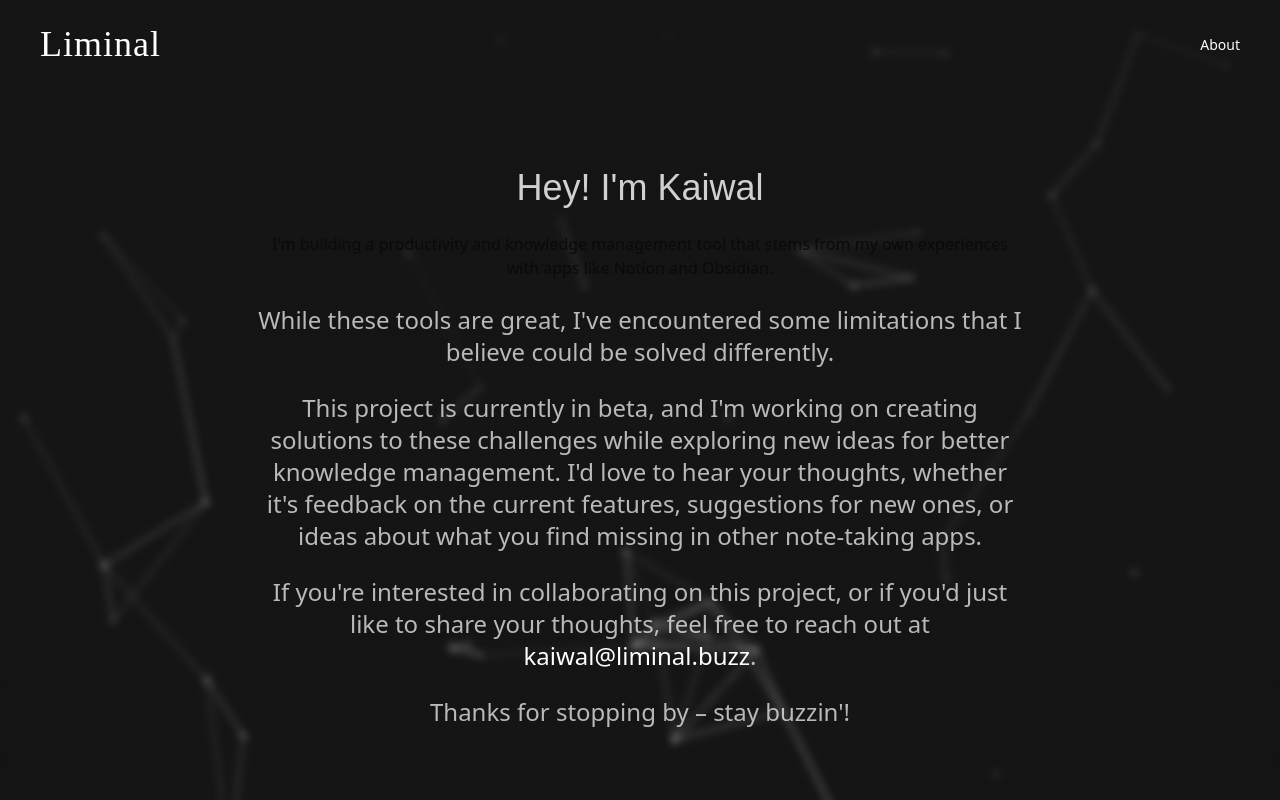
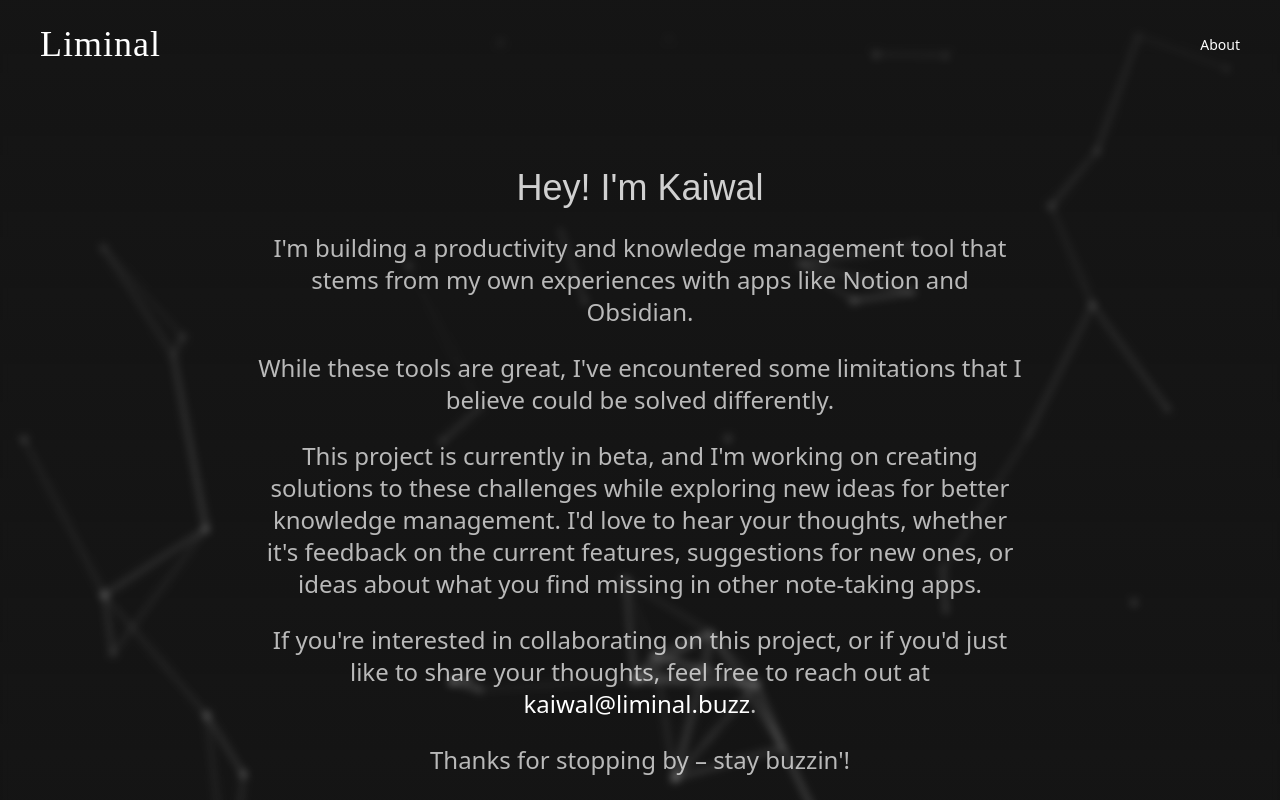
Before and after one commit to KaiwalPanchal/liminalfinal, a Next.js app: page /about in a window 1280 px wide. Shown: the top 800 px of the page. Built offline with nearby package versions, Linux system fonts and the light colour scheme.

Commit message:
Update page.tsx

```diff
--- a/src/app/about/page.tsx
+++ b/src/app/about/page.tsx
@@ -41,7 +41,7 @@ export default function Component() {
             <h1 className="text-3xl md:text-4xl text-white/80 font-normal leading-relaxed">
               Hey! I&apos;m Kaiwal
             </h1>
-            <p>
+            <p className="text-xl md:text-2xl text-white/70 font-normal leading-relaxed">
               I&apos;m building a productivity and knowledge management tool
               that stems from my own experiences with apps like Notion and
               Obsidian.
```
